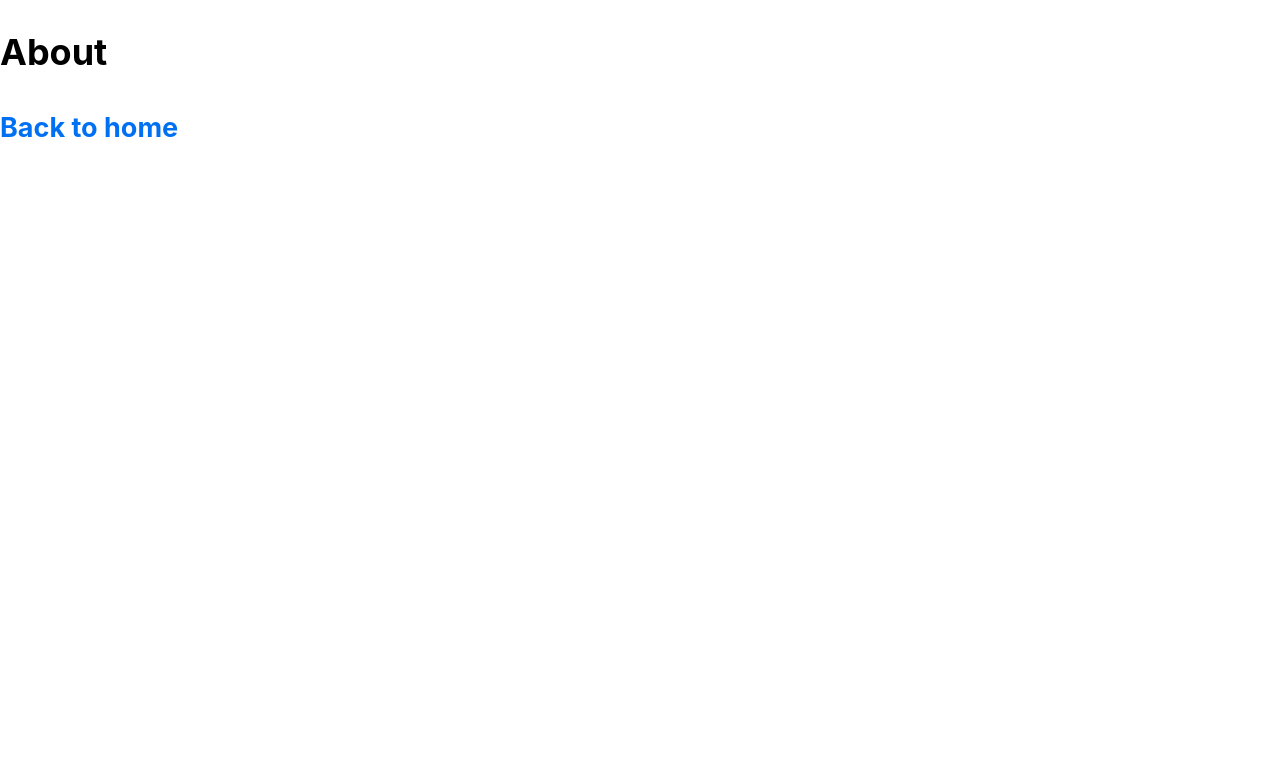
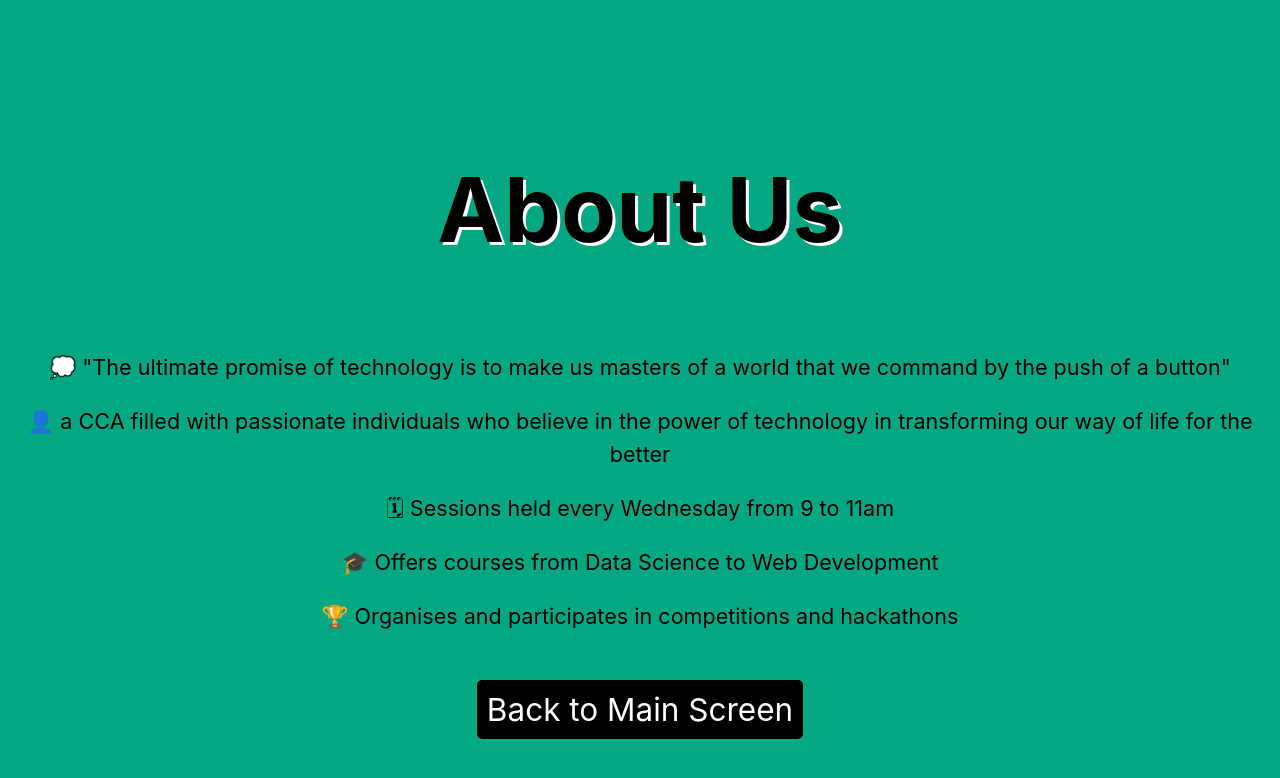
Before and after one commit to yu116/ccaweb, a Next.js app: page /about in a window 1280 px wide. Shown: the top 778 px of the page. Built offline with nearby package versions, Linux system fonts and the light colour scheme.

Commit message:
Move About page to its own path

```diff
--- a/pages/about.js
+++ b/pages/about.js
@@ -1,14 +1,38 @@
 import Link from 'next/link'
+import utilStyles from '../styles/utils.module.css'
 
 export default function About() {
     return (
-        <>
-        <h1>About</h1>
-        <h2>
-            <Link href="/">
-            <a>Back to home</a>
-            </Link>
-        </h2>
-        </>
+        <div className={utilStyles.screen, utilStyles.screenalt}>
+            <section className={utilStyles.headingMd}>
+                <h1 className={utilStyles.title, utilStyles.titlealt}>About Us</h1>
+                <div className={utilStyles.container}>
+                    <p>
+                    💭 "The ultimate promise of technology is to make us masters of a world that we command by the push of a button"
+                    </p>
+                    <p>
+                    👤 a CCA filled with passionate individuals who believe in the power of technology in transforming our way of life for the better
+                    </p>
+                    <p>
+                    🗓 Sessions held every Wednesday from 9 to 11am
+                    </p>
+                    <p>
+                    🎓 Offers courses from Data Science to Web Development
+                    </p>
+                    <p>
+                    🏆 Organises and participates in competitions and hackathons
+                    </p>
+                </div>
+
+                <br></br>
+
+                <Link href="/">
+                <a className={utilStyles.btn}>
+                    Back to Main Screen
+                </a>
+                </Link>
+
+            </section>
+        </div>
     )
 }
```
Also changed, not shown: pages/index.js (+2 -36 lines).
